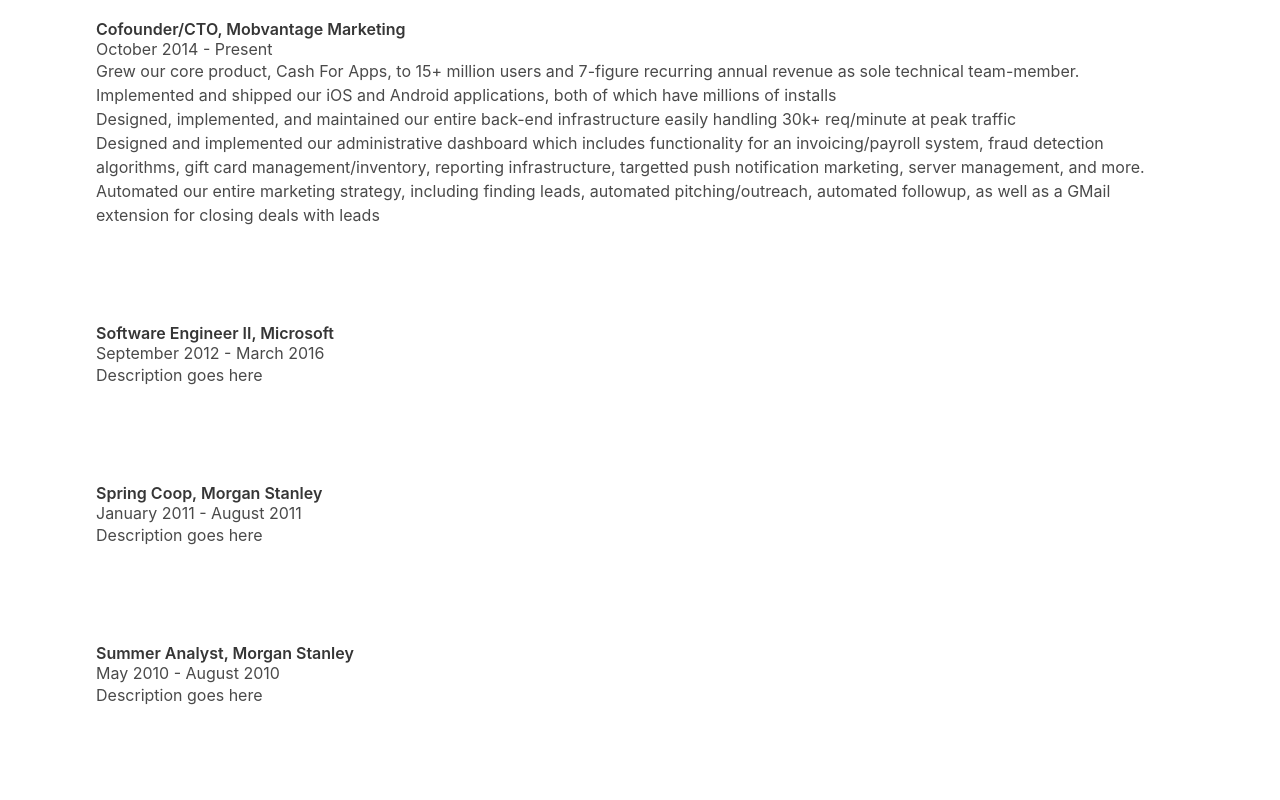
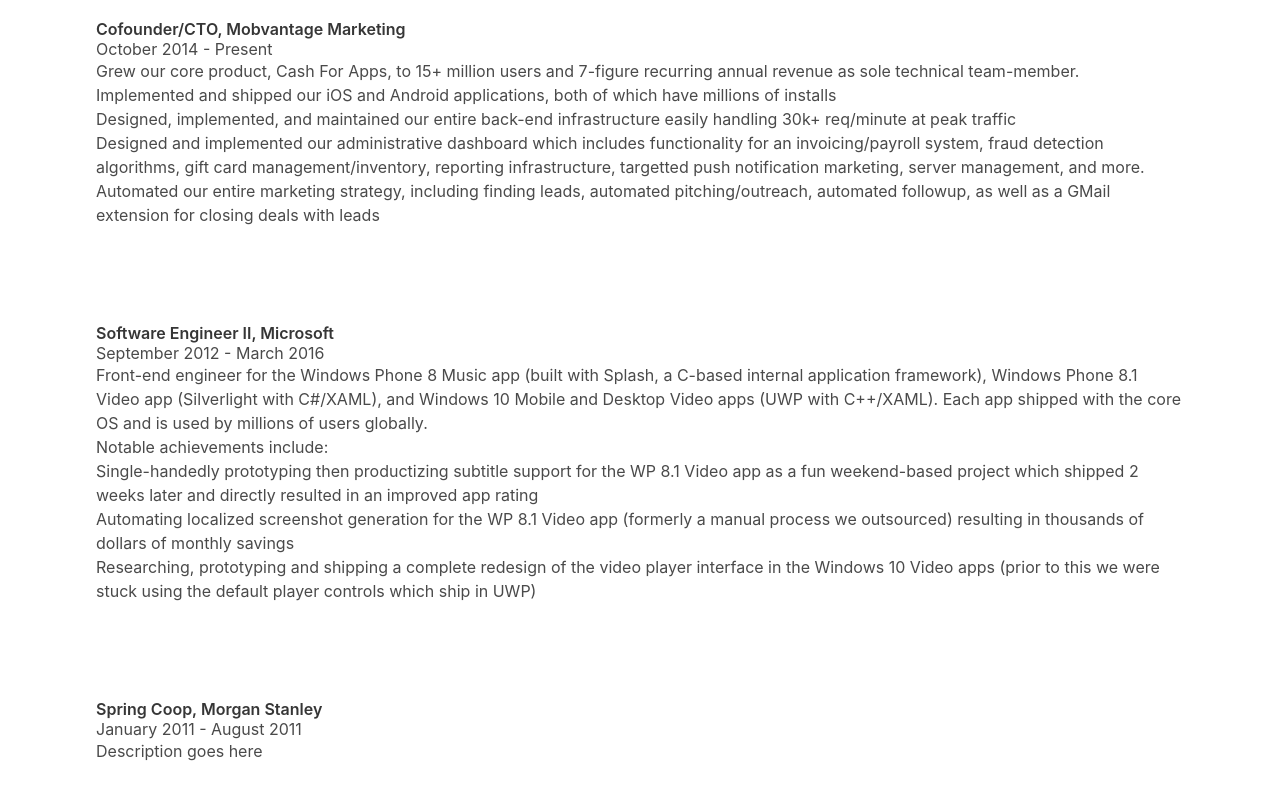
Before and after one commit to alex-mobvantage/resume, a plain HTML site: page resume.html in a window 1280 px wide. Shown: the part 482-1282 px from the top of the page. Drawn offline with nearby package versions, Linux system fonts and the light colour scheme.

Commit message:
microsoft description

```diff
--- a/resume.html
+++ b/resume.html
@@ -66,7 +66,13 @@
           <p class="subtitle is-size-6">September 2012 - March 2016</p>
         </div>
         <div class="container">
-          <p>Description goes here</p>
+          <p>Front-end engineer for the Windows Phone 8 Music app (built with Splash, a C-based internal application framework), Windows Phone 8.1 Video app (Silverlight with C#/XAML), and Windows 10 Mobile and Desktop Video apps (UWP with C++/XAML). Each app shipped with the core OS and is used by millions of users globally.</p>
+          <p>Notable achievements include:</p>
+          <ul>
+            <li>Single-handedly prototyping then productizing subtitle support for the WP 8.1 Video app as a fun weekend-based project which shipped 2 weeks later and directly resulted in an improved app rating</li>
+            <li>Automating localized screenshot generation for the WP 8.1 Video app (formerly a manual process we outsourced) resulting in thousands of dollars of monthly savings</li>
+            <li>Researching, prototyping and shipping a complete redesign of the video player interface in the Windows 10 Video apps (prior to this we were stuck using the default player controls which ship in UWP)</li>
+          </ul>
         </div>
       </div>
       <div class="section">
```
